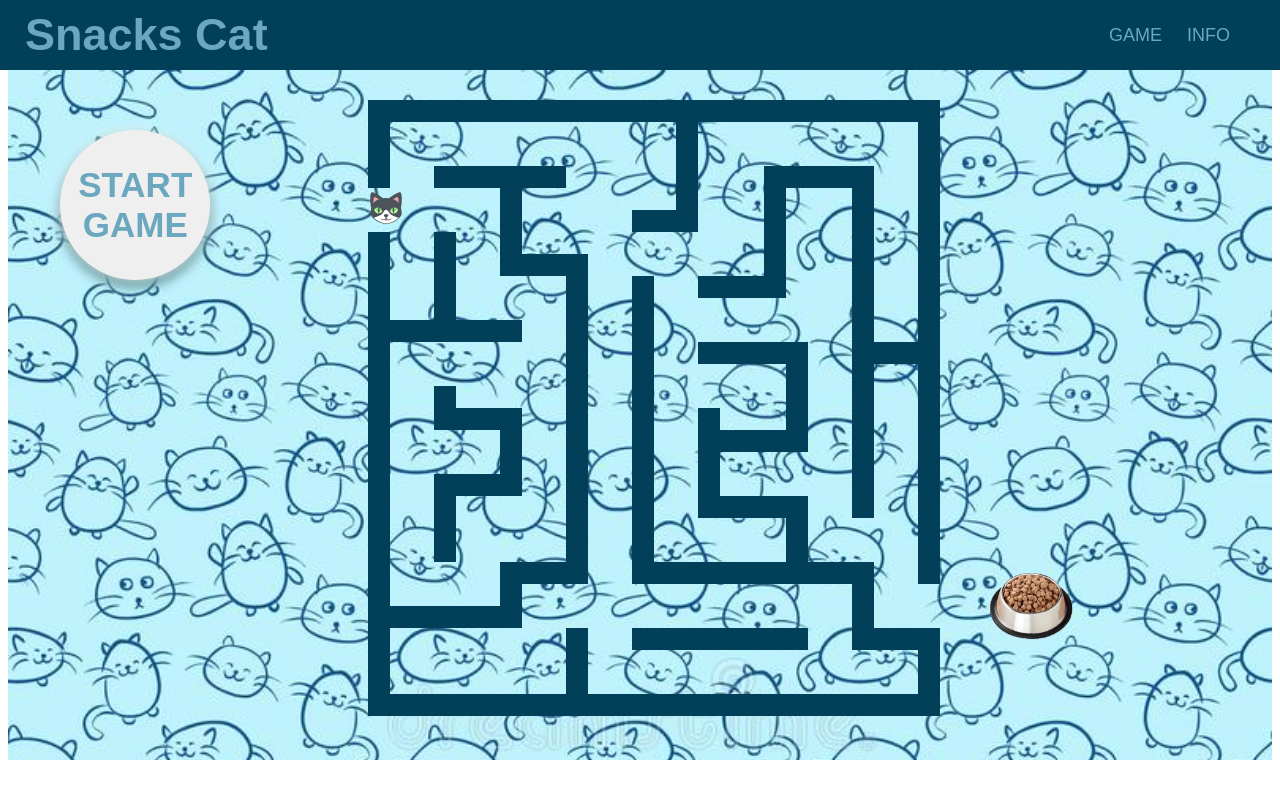
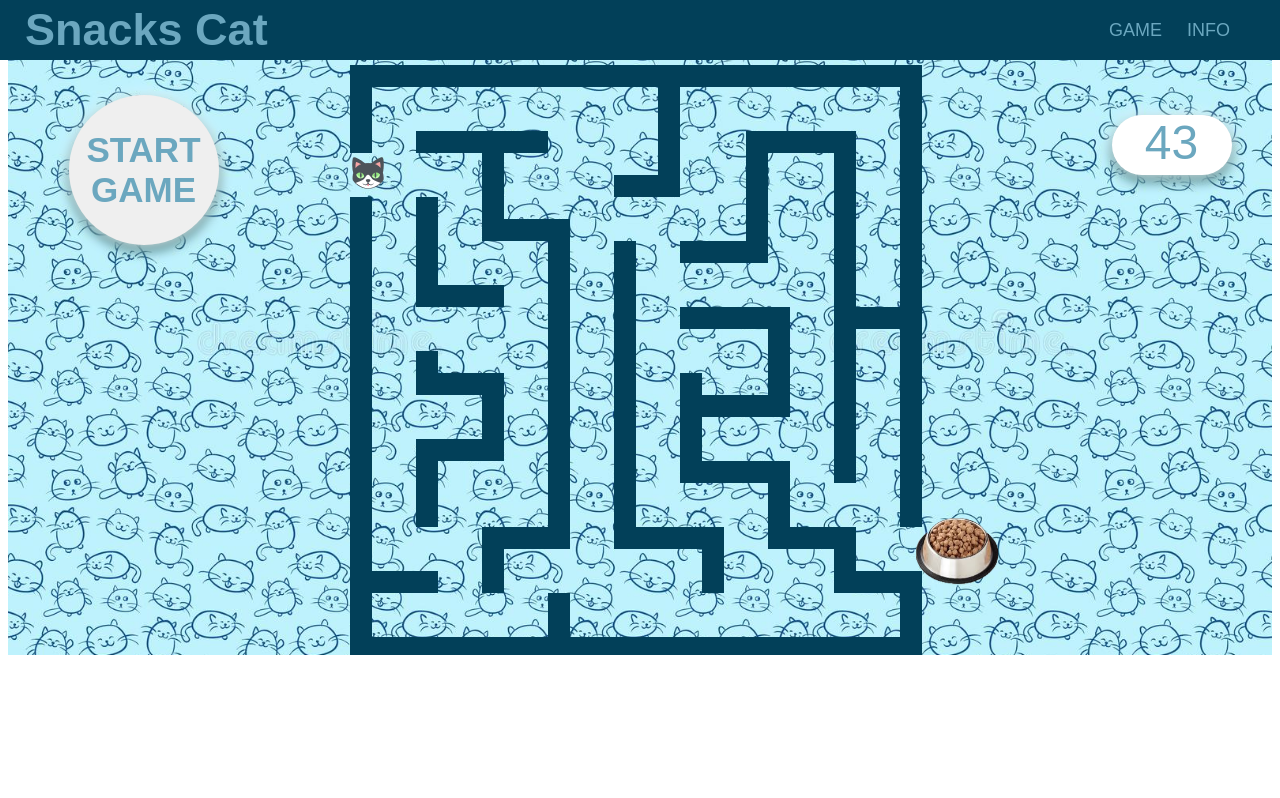
Before and after one commit to RoxanieFernandes/o-labirinto-do-gato, a plain HTML site: page index.html in a window 1280 px wide. Both pictures are taken after a click on the button "START GAME". Drawn offline with Linux system fonts and the light colour scheme; a web font is replaced by a local one.

Commit message:
contador

```diff
--- a/index.html
+++ b/index.html
@@ -26,14 +26,19 @@
     </header>
 
     <div class="gameHome">
-        <button id="start-btn">START GAME</button>
+        <div id="botao">
+            <button id="start-btn">START GAME</button>
+        </div>
+
         <div class="maze">
-            <canvas id="canvas" width="580" height="660"></canvas>
+            <canvas id="canvas" width="600" height="590"></canvas>
         </div>
+
         <div id="snack">
             <img src="../images\snacks.png" width="150px" height="110px" alt="Snacks">
         </div>
 
+        <div id="mostrador"></div>
     </div>
 
 
--- a/js/index.js
+++ b/js/index.js
@@ -1,6 +1,6 @@
 console.log("JS connected");
-const startBtn = document.getElementById("start-btn");
-
+const startBtn = document.querySelector("#start-btn");
+var mostrador = document.querySelector('#mostrador');
 
 (function () {
   var cnv = document.querySelector("canvas");
@@ -48,7 +48,7 @@ const startBtn = document.getElementById("start-btn");
     [1, 0, 0, 1, 0, 0, 1, 1, 1, 1, 0, 0, 0, 0, 0, 0, 0, 0, 1, 0, 0, 0, 1, 0, 0, 1],
     [1, 0, 0, 1, 0, 0, 0, 0, 0, 1, 0, 0, 1, 0, 0, 1, 1, 1, 1, 0, 0, 0, 1, 0, 0, 1],
     [1, 0, 0, 1, 0, 0, 0, 0, 0, 1, 0, 0, 1, 0, 0, 0, 0, 0, 0, 0, 0, 0, 1, 0, 0, 1],
-    [1, 1, 1, 1, 1, 1, 1, 0, 0, 1, 0, 0, 1, 0, 0, 0, 0, 0, 0, 0, 0, 0, 1, 0, 0, 1],
+    [1, 0, 0, 1, 1, 1, 1, 0, 0, 1, 0, 0, 1, 0, 0, 0, 0, 0, 0, 0, 0, 0, 1, 0, 0, 1],
     [1, 0, 0, 0, 0, 0, 0, 0, 0, 1, 0, 0, 1, 0, 0, 1, 1, 1, 1, 1, 0, 0, 1, 1, 1, 1],
     [1, 0, 0, 0, 0, 0, 0, 0, 0, 1, 0, 0, 1, 0, 0, 0, 0, 0, 0, 1, 0, 0, 1, 0, 0, 1],
     [1, 0, 0, 1, 0, 0, 0, 0, 0, 1, 0, 0, 1, 0, 0, 0, 0, 0, 0, 1, 0, 0, 1, 0, 0, 1],
@@ -59,10 +59,9 @@ const startBtn = document.getElementById("start-btn");
     [1, 0, 0, 1, 0, 0, 0, 0, 0, 1, 0, 0, 1, 0, 0, 1, 1, 1, 1, 1, 0, 0, 1, 0, 0, 1],
     [1, 0, 0, 1, 0, 0, 0, 0, 0, 1, 0, 0, 1, 0, 0, 0, 0, 0, 0, 1, 0, 0, 0, 0, 0, 1],
     [1, 0, 0, 1, 0, 0, 0, 0, 0, 1, 0, 0, 1, 0, 0, 0, 0, 0, 0, 1, 0, 0, 0, 0, 0, 1],
-    [1, 0, 0, 0, 0, 0, 1, 1, 1, 1, 0, 0, 1, 1, 1, 1, 1, 1, 1, 1, 1, 1, 1, 0, 0, 1],
-    [1, 0, 0, 0, 0, 0, 1, 0, 0, 0, 0, 0, 0, 0, 0, 0, 0, 0, 0, 0, 0, 0, 1, 0, 0, 0],
-    [1, 1, 1, 1, 1, 1, 1, 0, 0, 0, 0, 0, 0, 0, 0, 0, 0, 0, 0, 0, 0, 0, 1, 0, 0, 0],
-    [1, 0, 0, 0, 0, 0, 0, 0, 0, 1, 0, 0, 1, 1, 1, 1, 1, 1, 1, 1, 0, 0, 1, 1, 1, 1],
+    [1, 0, 0, 0, 0, 0, 1, 1, 1, 1, 0, 0, 1, 1, 1, 1, 1, 0, 0, 1, 1, 1, 1, 0, 0, 0],
+    [1, 0, 0, 0, 0, 0, 1, 0, 0, 0, 0, 0, 0, 0, 0, 0, 1, 0, 0, 0, 0, 0, 1, 0, 0, 0],
+    [1, 1, 1, 1, 0, 0, 1, 0, 0, 0, 0, 0, 0, 0, 0, 0, 1, 0, 0, 0, 0, 0, 1, 1, 1, 1],
     [1, 0, 0, 0, 0, 0, 0, 0, 0, 1, 0, 0, 0, 0, 0, 0, 0, 0, 0, 0, 0, 0, 0, 0, 0, 1],
     [1, 0, 0, 0, 0, 0, 0, 0, 0, 1, 0, 0, 0, 0, 0, 0, 0, 0, 0, 0, 0, 0, 0, 0, 0, 1],
     [1, 1, 1, 1, 1, 1, 1, 1, 1, 1, 1, 1, 1, 1, 1, 1, 1, 1, 1, 1, 1, 1, 1, 1, 1, 1],
@@ -163,7 +162,7 @@ const startBtn = document.getElementById("start-btn");
 
   function render() {
     ctx.clearRect(0, 0, width, height);
-    // ctx.save();
+
     for (var row in maze) {
       for (var column in maze) {
         var tile = maze[row][column];
@@ -180,7 +179,7 @@ const startBtn = document.getElementById("start-btn");
       player.srcX, player.srcY, player.width, player.height,
       player.x, player.y, player.width, player.height,
     )
-    // ctx.fillRect(player.x, player.y, player.width, player.height);
+
     ctx.restore();
   }
 
@@ -190,18 +189,44 @@ const startBtn = document.getElementById("start-btn");
     requestAnimationFrame(loop);
   }
 
-//   const drawGame = render ()
+  startBtn.addEventListener('click', function() {
+    new Timer(1, mostrador, function() {
+        alert('O tempo acabou!');
+    }).start();
+});
 
-//   function start () {
-//     ctx.clearRect(0, 0, canvas.width, canvas.height);
-
-
-//   }
-
-// //   startBtn.onclick = start;
-//   startBtn.addEventListener('click', () => {
-//     start()
-//   })
-
+function Timer(mins, target, cb) {
+    this.counter = mins * 45;
+    this.target = target;
+    this.callback = cb;
+}
+Timer.prototype.pad = function(s) {
+    return (s < 10) ? '0' + s : s;
+}
+Timer.prototype.start = function(s) {
+    this.count();
+}
+Timer.prototype.stop = function(s) {
+    this.count();
+}
+Timer.prototype.done = function(s) {
+    if (this.callback) this.callback();
+}
+Timer.prototype.display = function(s) {
+    this.target.innerHTML = this.pad(s);
+}
+Timer.prototype.count = function(s) {
+    var self = this;
+    self.display.call(self, self.counter);
+    self.counter--;
+    var clock = setInterval(function() {
+        self.display(self.counter);
+        self.counter--;
+        if (self.counter < 0) {
+            clearInterval(clock);
+            self.done.call(self);
+        }
+    }, 1000);
+}
 
 })();
--- a/styles/style.css
+++ b/styles/style.css
@@ -1,9 +1,10 @@
+
 header {
     position: fixed;
     top: 0;
     left: 0;
     background-color: #024059;
-    height: 70px;
+    height: 60px;
     width: 100%;
     display: flex;
     justify-content: space-between;
@@ -42,18 +43,22 @@ a {
 }
 
 .gameHome {
-    height: 100%;
-    margin-top: 70px;
-    padding-right: 10px;
-    padding-left: 45px;
+    position: static;
+    margin-top: 15px;
+    margin-bottom: none;
+    padding-left: 120px;
     background-image:url(../images/background-2.jpg);
-    background-repeat: no-repeat;
-    background-size: 100%;
+    background-size: 50%;
     display: flex;
-    justify-content: space-evenly;
+    justify-content: space-around;
 }
 
-
+#botao {
+    width: 100px;
+    display: flex;
+    justify-content: center;
+    margin-top: 20px;
+}
 #start-btn {
     width: 150px;
     height: 150px;
@@ -69,8 +74,9 @@ a {
 }
 
 .maze {
-    padding-top: 30px;
+    padding-top: 50px;
     display: flex;
+    margin-bottom: none;
 }
 
 #snack {
@@ -78,6 +84,19 @@ a {
     margin-left: -150px;
     display: flex;
     justify-content: left;
+}
 
-
+#mostrador {
+    width: 120px;
+    height: 60px;
+    margin-top: 100px;
+    margin-bottom: 460px;
+    font-size: 48px;
+    font-family: 'Berlin Sans FB Demi', sans-serif;
+    color: #6ba7bf;
+    background-color: #fff;
+    display: flex;
+    justify-content: center;
+    border-radius: 180px;
+    box-shadow: 0 2px 15px 0 #fff, 0 6px 12px 0 #025159;
 }
```
Also changed, not shown: images/gameOver.png (added), images/win.png (added).
